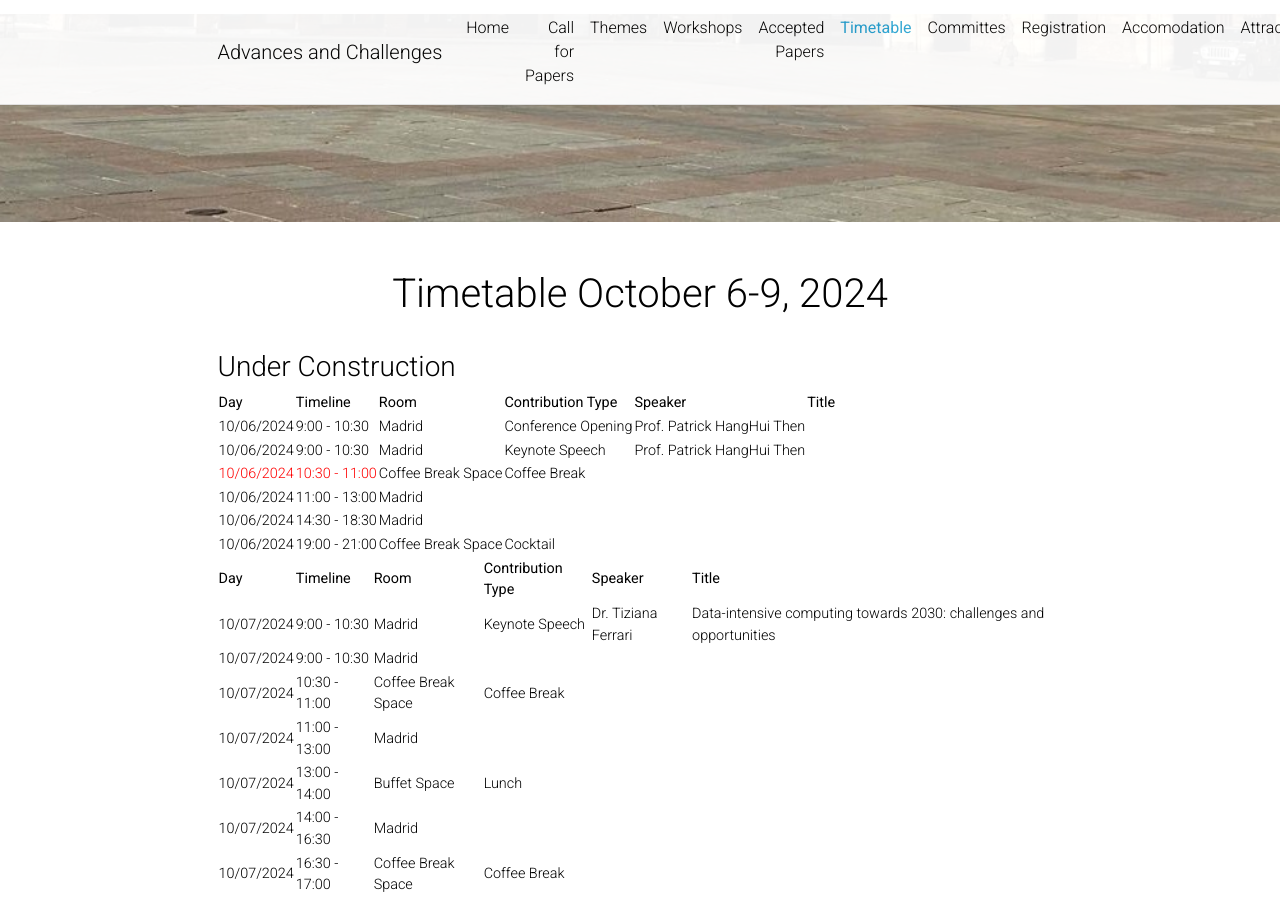
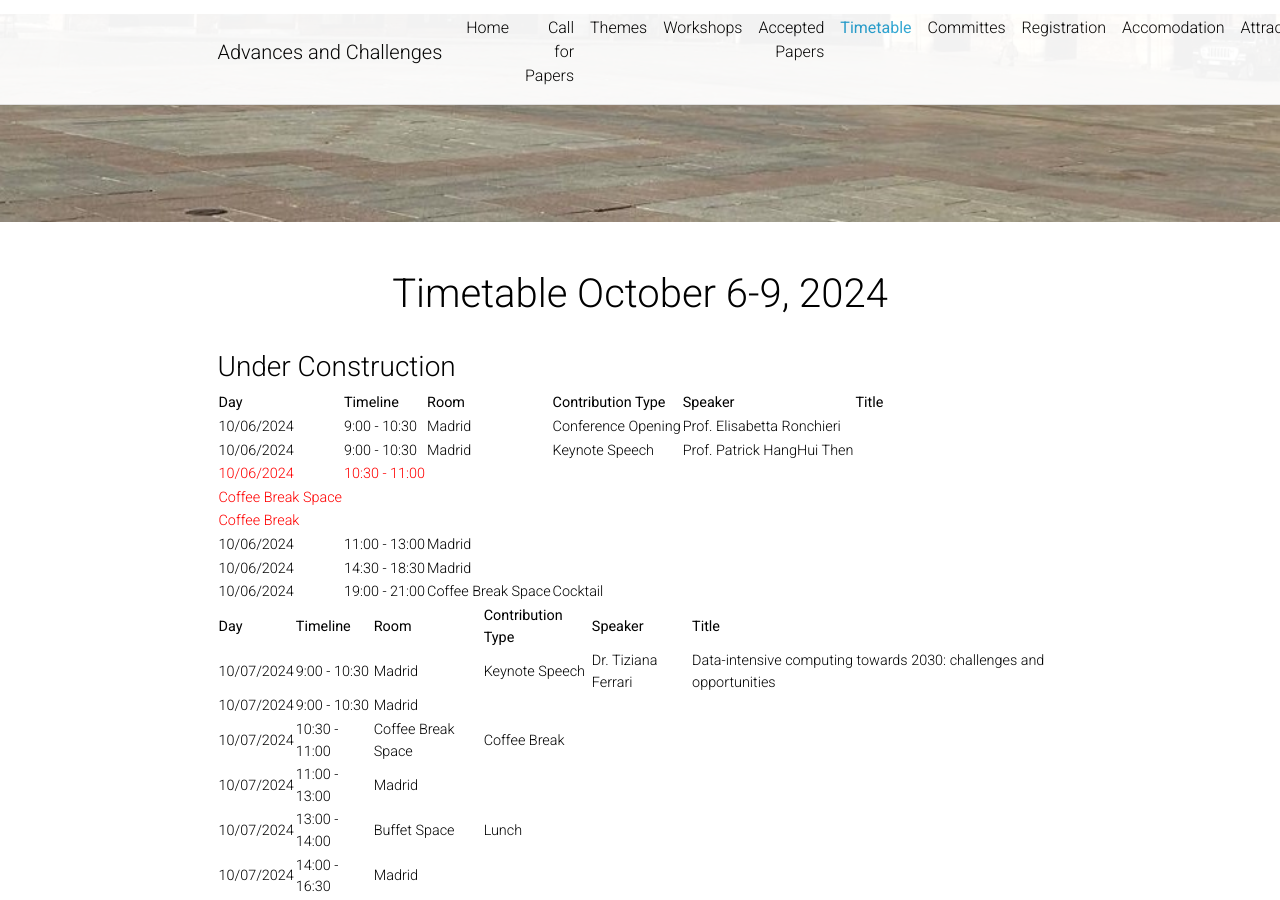
Before and after one commit to GenAI4DPS/advances-challenges, a Jekyll site: the page built from _pages/timetable.md, in a window 1280 px wide and 900 px high. Built offline with Jekyll 4.4.1, drawn with Linux system fonts in a browser that asks for light colours; comment, search, counter and statistics services are not loaded; a style sheet for code colours, icons or effects is not loaded.

Commit message:
Update timetable.md

```diff
--- a/_pages/timetable.md
+++ b/_pages/timetable.md
@@ -12,9 +12,11 @@ nav_order: 6
 
 Day | Timeline | Room | Contribution Type | Speaker | Title
 ---|---|---|---|---|---
-10/06/2024 |  9:00 - 10:30 | Madrid | Conference Opening| Prof. Patrick HangHui Then |
+10/06/2024 |  9:00 - 10:30 | Madrid | Conference Opening| Prof. Elisabetta Ronchieri |
 10/06/2024 |  9:00 - 10:30 | Madrid | Keynote Speech | Prof. Patrick HangHui Then |
-<span style='color: red;'>10/06/2024</span> | <span style='color: red;'>10:30 - 11:00</span>  | Coffee Break Space | Coffee Break||
+<span style='color: red;'>10/06/2024</span> | <span style='color: red;'>10:30 - 11:00</span>  |
+<span style='color: red;'>Coffee Break Space</span> |
+<span style='color: red;'>Coffee Break</span>||
 10/06/2024 | 11:00 - 13:00 | Madrid | ||
 10/06/2024 | 14:30 - 18:30 | Madrid | ||
 10/06/2024 | 19:00 - 21:00 | Coffee Break Space | Cocktail||
```
